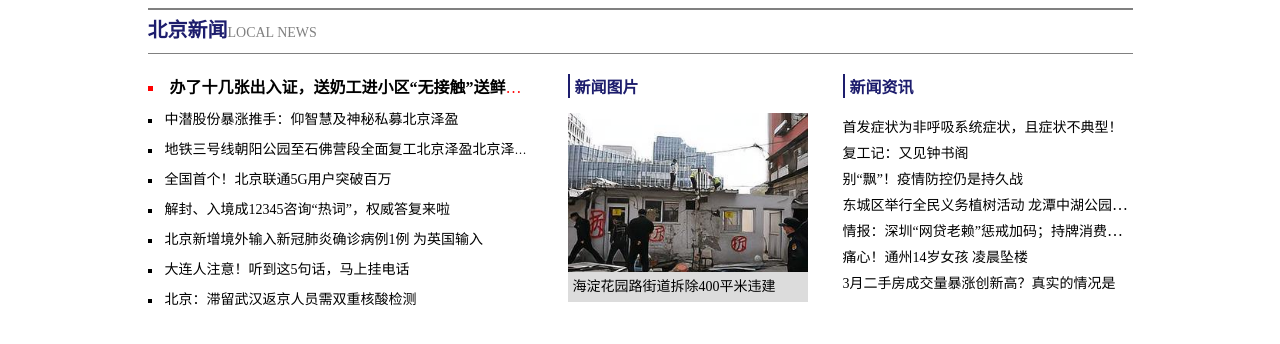
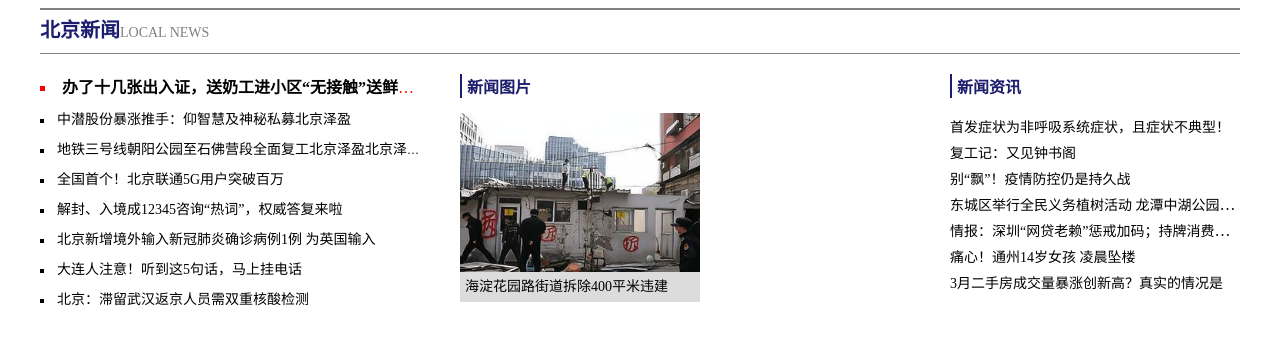
Before and after one commit to Paddi233/Paddi233.github.io, a plain HTML site: page index.html in a window 1280 px wide. Drawn offline with Linux system fonts and the light colour scheme.

Commit message:
Update index.html

```diff
--- a/index.html
+++ b/index.html
@@ -6,7 +6,7 @@
     <title>百度新闻</title>
     <style type="text/css">
       .newsbox{
-          width: 985px;
+          width: 1200px;
           margin: auto;
       }
       .titlebox{
```
